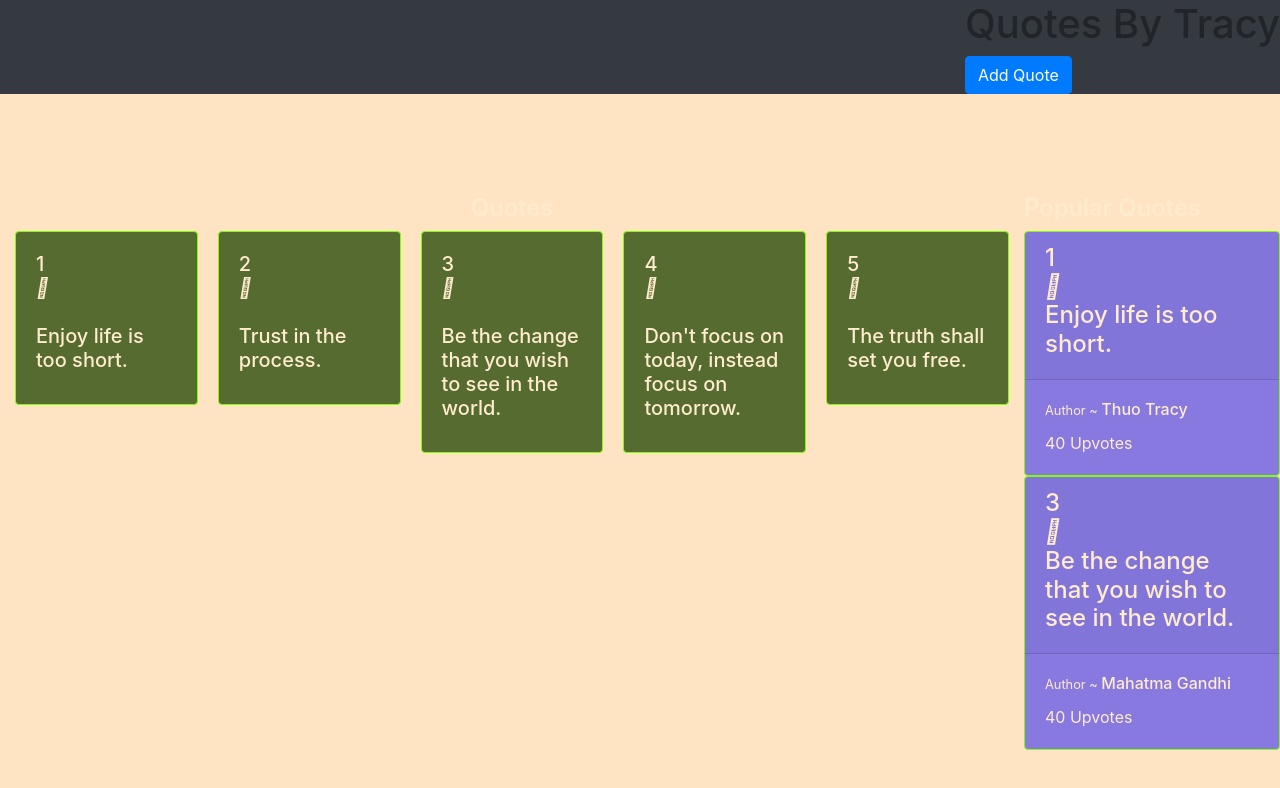
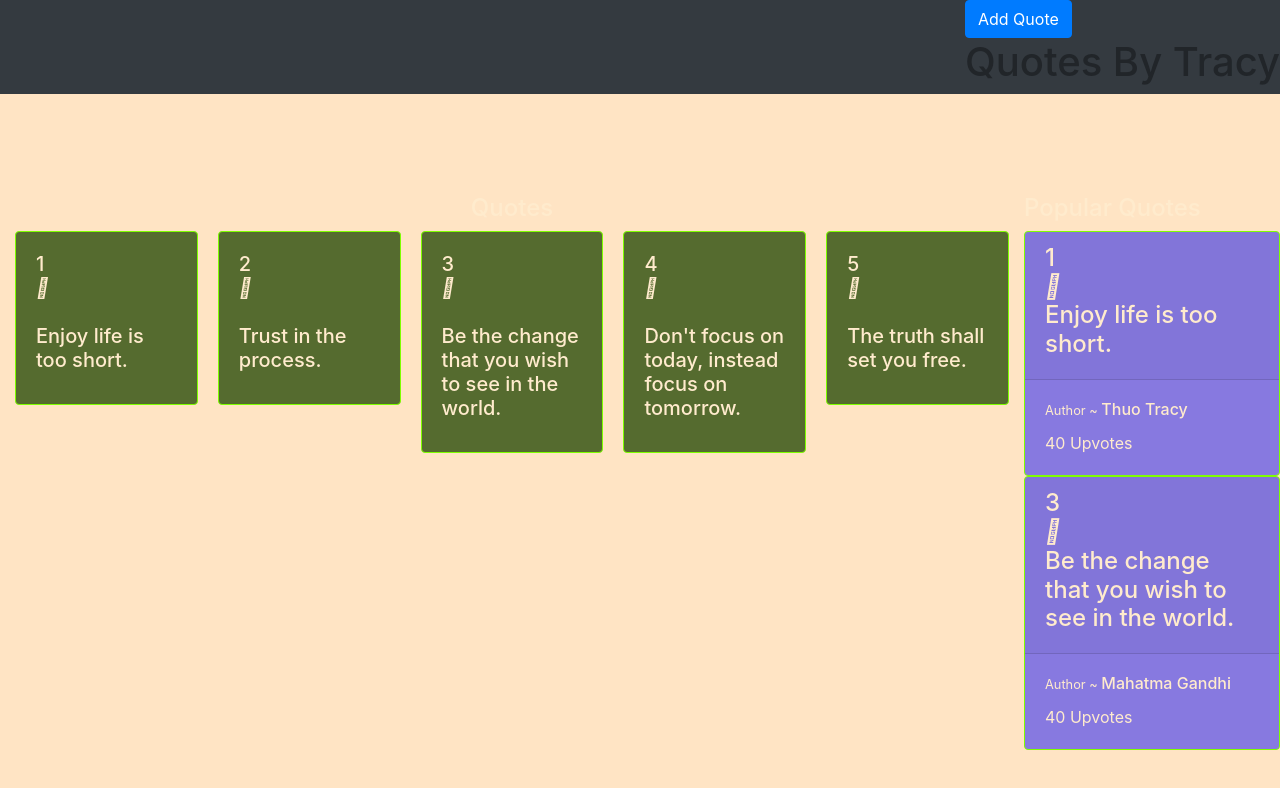
Before and after one commit to Thuotracy/angularquotes, an Angular app: page / in a window 1280 px wide. Shown: the top 788 px of the page. Built offline with nearby package versions, Linux system fonts and the light colour scheme.

Commit message:
changed html

```diff
--- a/src/app/quote-form/quote-form.component.html
+++ b/src/app/quote-form/quote-form.component.html
@@ -1,10 +1,11 @@
-<h1 style="text-align: center;">Quotes By Tracy</h1>
+<!-- <h1 style="text-align: center;">Quotes By Tracy</h1> -->
 <!-- Button trigger modal -->
 <button type="button" class="btn btn-primary btn-md " data-toggle="modal" data-target="#modelId">
   Add Quote
 </button>
 
 <!-- Modal -->
+<h1 style="text-align: center;">Quotes By Tracy</h1>
 <div class="modal fade" id="modelId" tabindex="-1" role="dialog" aria-labelledby="modelTitleId" aria-hidden="true">
     <div class="modal-dialog modal-lg" role="document">
         <div class="modal-content">
```
